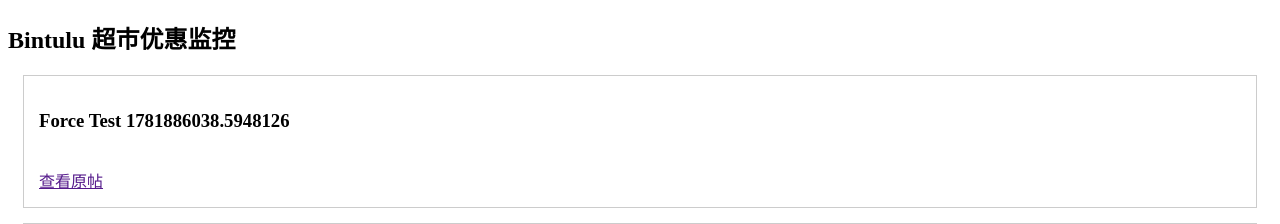
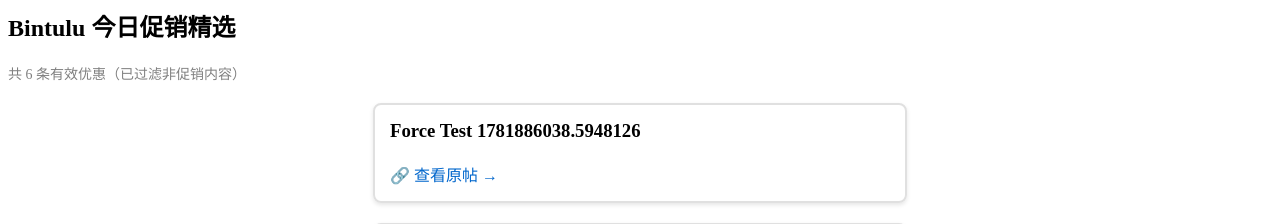
Before and after one commit to BONGRUCHAO/bintulu-deals, a Flask app: page / in a window 1280 px wide. Shown: the top 224 px of the page. Run offline with Flask 3, Linux system fonts and the light colour scheme.

Commit message:
Update index.html

```diff
--- a/templates/index.html
+++ b/templates/index.html
@@ -1,62 +1,65 @@
-<!DOCTYPE html>
-<html>
-<head>
-    <meta charset="utf-8">
-    <title>Bintulu Deals</title>
-</head>
+<h2>Bintulu 今日促销精选</h2>
+<p style="color: gray; font-size: 14px;">
+    共 {{ deals|length }} 条有效优惠（已过滤非促销内容）
+</p>
 
-<body>
+{% for d in deals %}
+<div style="
+    border: 2px solid #e0e0e0;
+    border-radius: 8px;
+    padding: 15px;
+    margin: 20px auto;
+    max-width: 500px;
+    box-shadow: 0 2px 4px rgba(0,0,0,0.1);
+">
 
-<h2>Bintulu 超市优惠监控</h2>
-
-<!-- 数据列表 -->
-{% for d in deals %}
-<div style="border:1px solid #ccc;padding:15px;margin:15px;">
-
-    <h3>{{ d.title }}</h3>
+    <h3 style="margin: 0 0 10px 0;">{{ d.title }}</h3>
 
     {% if d.image %}
-        <img src="{{ d.image }}" width="300">
+        <img src="{{ d.image }}"
+             style="width:100%; border-radius:6px;"
+             alt="促销图">
     {% endif %}
 
-    <br>
-    <a href="{{ d.link }}" target="_blank">查看原帖</a>
+    <div style="margin-top:10px;">
+
+        {# 🔥 高亮匹配到的关键词 #}
+        {% if d.matched_keywords %}
+            <span style="
+                background: #ffe066;
+                color: #333;
+                padding: 3px 8px;
+                border-radius: 12px;
+                font-size: 12px;
+            ">
+                {{ d.matched_keywords | join(' · ') }}
+            </span>
+        {% endif %}
+
+        <a href="{{ d.link }}"
+           target="_blank"
+           style="
+               display: inline-block;
+               margin-top: 10px;
+               color: #0066cc;
+               text-decoration: none;
+           ">
+            🔗 查看原帖 →
+        </a>
+    </div>
 
 </div>
 {% endfor %}
+
 <hr>
-
-<!-- 通知按钮 -->
-<button onclick="enablePush()">
-开启优惠通知
+<button onclick="enablePush()"
+        style="
+            background: #000;
+            color: #fff;
+            border: none;
+            padding: 10px 20px;
+            border-radius: 5px;
+            cursor: pointer;
+        ">
+    开启实时通知
 </button>
-
-<script>
-async function enablePush(){
-
-  const permission = await Notification.requestPermission();
-
-  if(permission !== "granted"){
-      alert("未允许通知");
-      return;
-  }
-
-  const reg = await navigator.serviceWorker.register("/static/sw.js");
-
-  const sub = await reg.pushManager.subscribe({
-      userVisibleOnly:true,
-      applicationServerKey:"YOUR_VAPID_PUBLIC_KEY"
-  });
-
-  await fetch("/subscribe",{
-      method:"POST",
-      headers:{"Content-Type":"application/json"},
-      body:JSON.stringify(sub)
-  });
-
-  alert("通知已开启");
-}
-</script>
-
-</body>
-</html>
```
